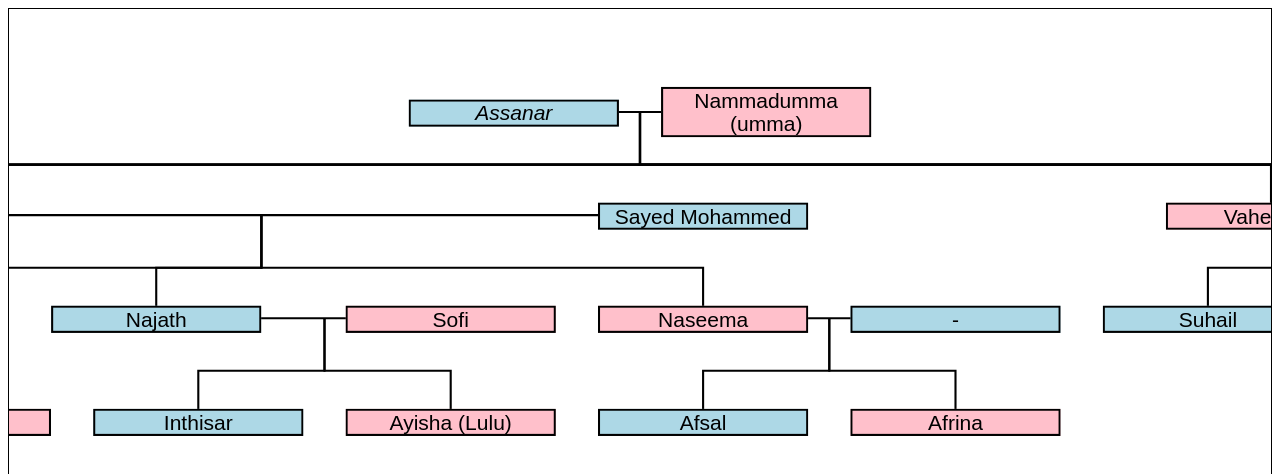
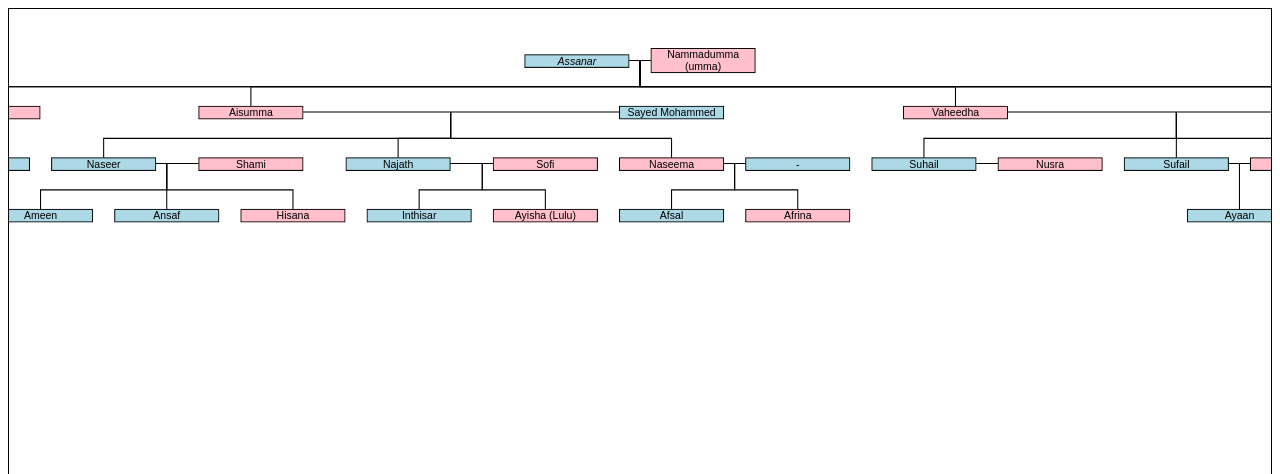
Before and after one commit to suhailvs/photo, a plain HTML site: page index.html in a window 1280 px wide. Shown: the top 474 px of the page. Drawn offline with Linux system fonts and the light colour scheme.

Commit message:
fixed svg height

```diff
--- a/index.html
+++ b/index.html
@@ -52,7 +52,6 @@
 <body>
 <!-- <h1> - <a href="https://github.com/ErikGartner/dTree">Demo</a></h1> -->
 <div id="graph"></div>
-
 <script>
 treeJson = d3.json("data.json", function(error, treeData) {
   dTree.init(treeData, {
@@ -60,8 +59,8 @@ treeJson = d3.json("data.json", function(error, treeData) {
     debug: true,
     // hideMarriageNodes: true,
     // marriageNodeSize: 5,
-    // height: 800,
-    // width: 1200,
+    height: 2000,
+    width: 1200,
     callbacks: {
       nodeClick: function(name, extra) {
         const url = name.replace(' ', '_').toLowerCase();
```
Also changed, not shown: favicon.ico (added).
